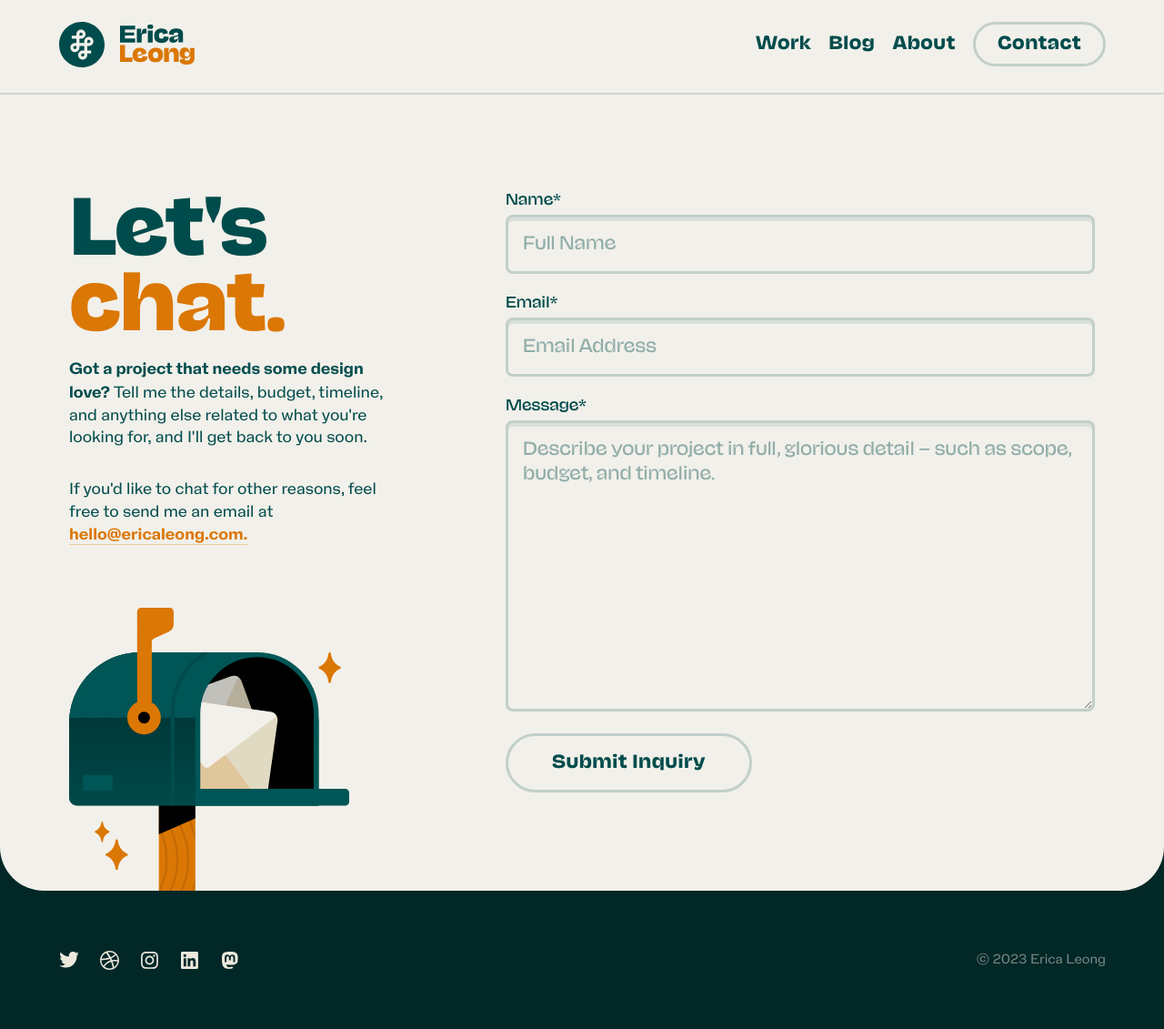
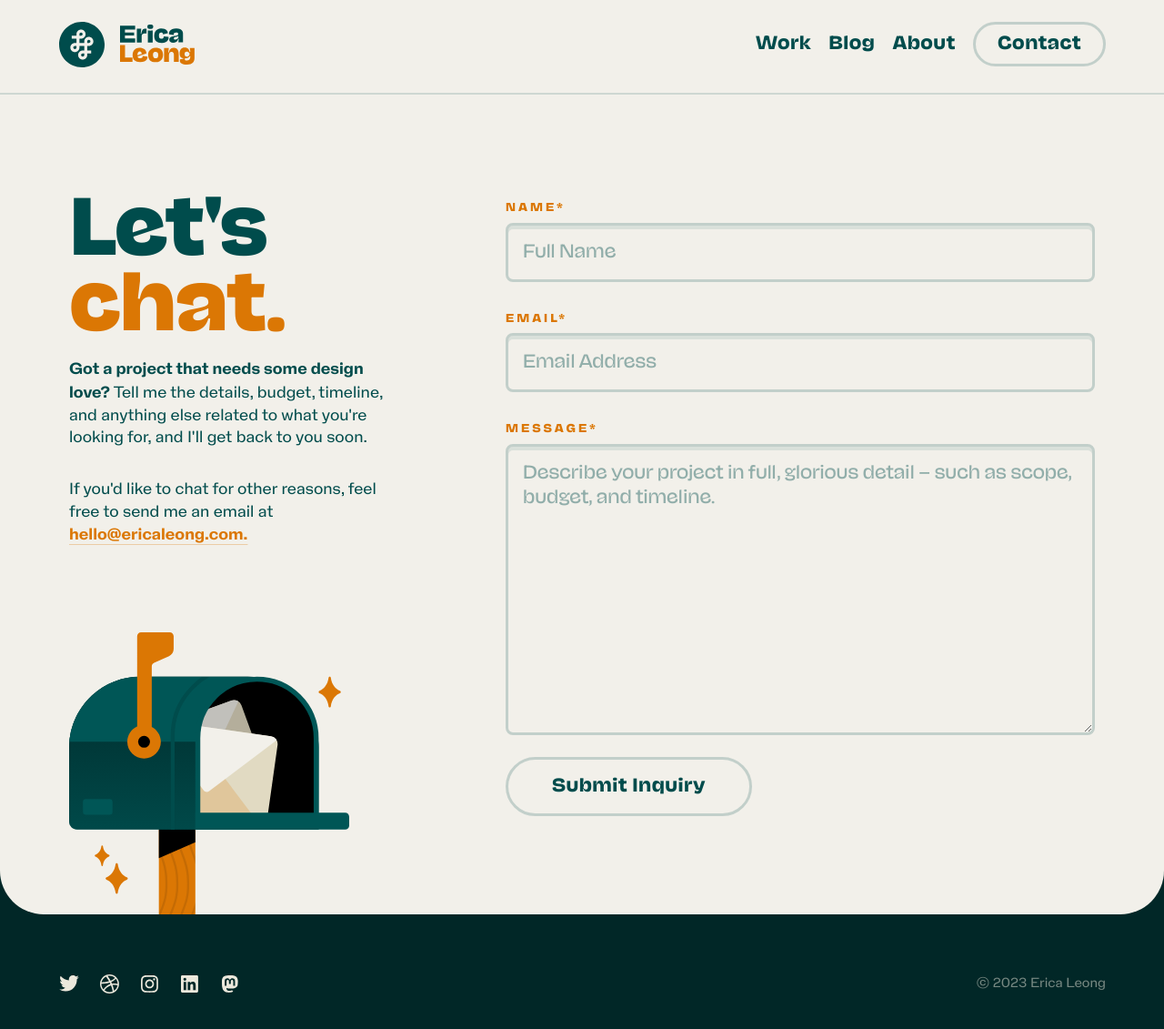
Before and after one commit to ehyleong/ehyleong.github.io, a Jekyll site: the page built from contact.html, in a window 1280 px wide and 1158 px high. Shown: the top 1131 px of the window at 91% size. Built offline with Jekyll 4.4.1, drawn with Linux system fonts in a browser that asks for light colours; comment, search, counter and statistics services are not loaded.

Commit message:
Updated label

```diff
--- a/_sass/_abstracts/_fonts.scss
+++ b/_sass/_abstracts/_fonts.scss
@@ -56,7 +56,7 @@ h4 {
   letter-spacing: 0.5px;
 }
 
-h5, .label {
+h5, label {
   font-weight: 700;
   font-size: clamp(.65rem, calc(1vw + .2rem), .75rem);
   line-height: 1.4em;
```
